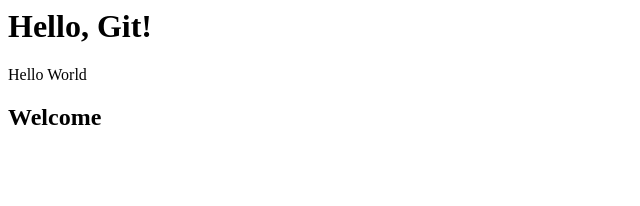
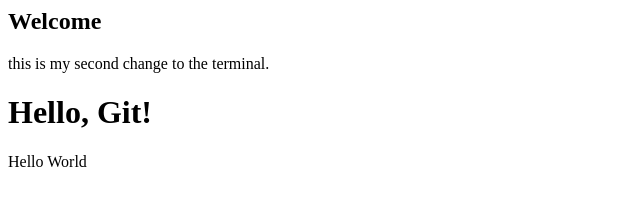
Before and after one commit to T1ma-iitu/project-temow, a plain HTML site: page index.html in a window 1280 px wide. Shown: the whole page, without its empty margins (0-640 px from the left). Drawn offline with Linux system fonts and the light colour scheme.

Commit message:
Добавил абзац с описанием

```diff
--- a/index.html
+++ b/index.html
@@ -1,5 +1,7 @@
+                                                   <h2>Welcome</h2>
+                                     <p>this is my second change to the terminal.</p>
+
+
 <h1>Hello, Git!</h1>
 <title>My First Commit</title>
 <p>Hello World</p>
-
-<h2>Welcome</h2>
```
